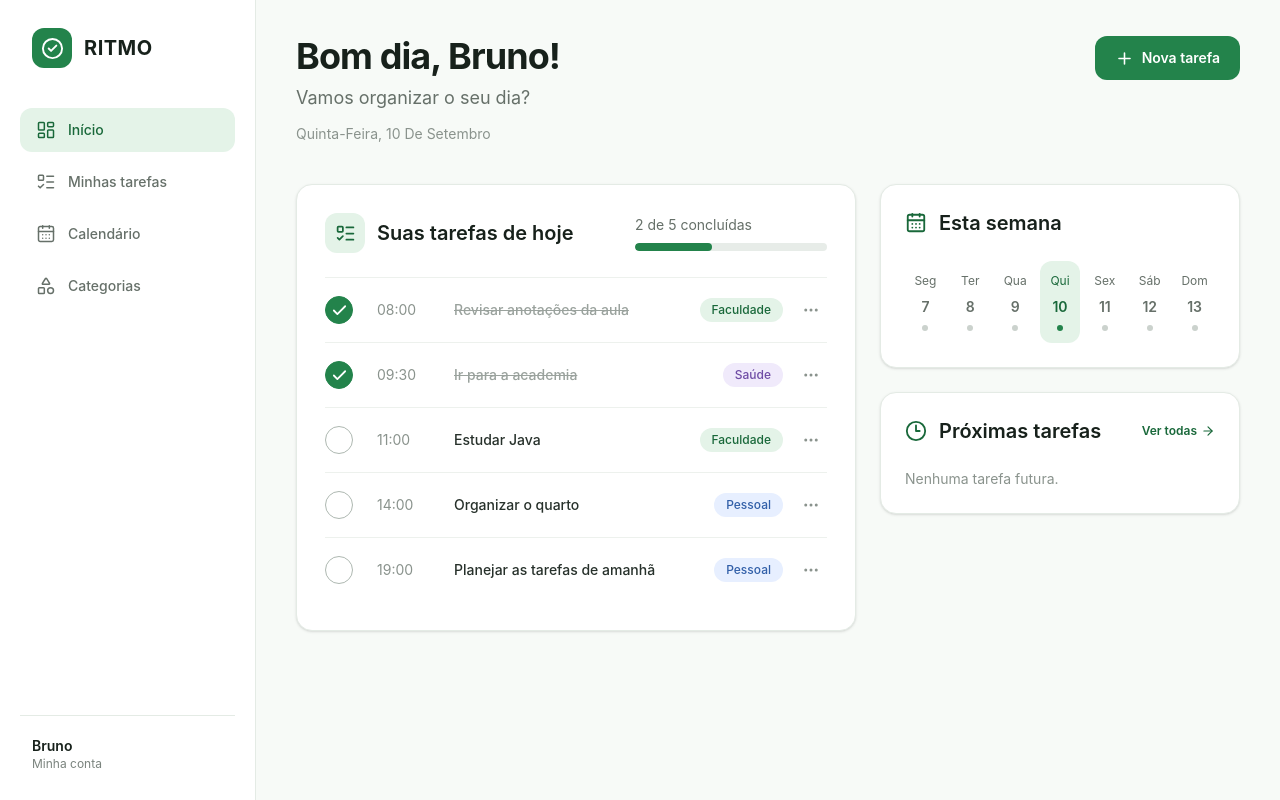
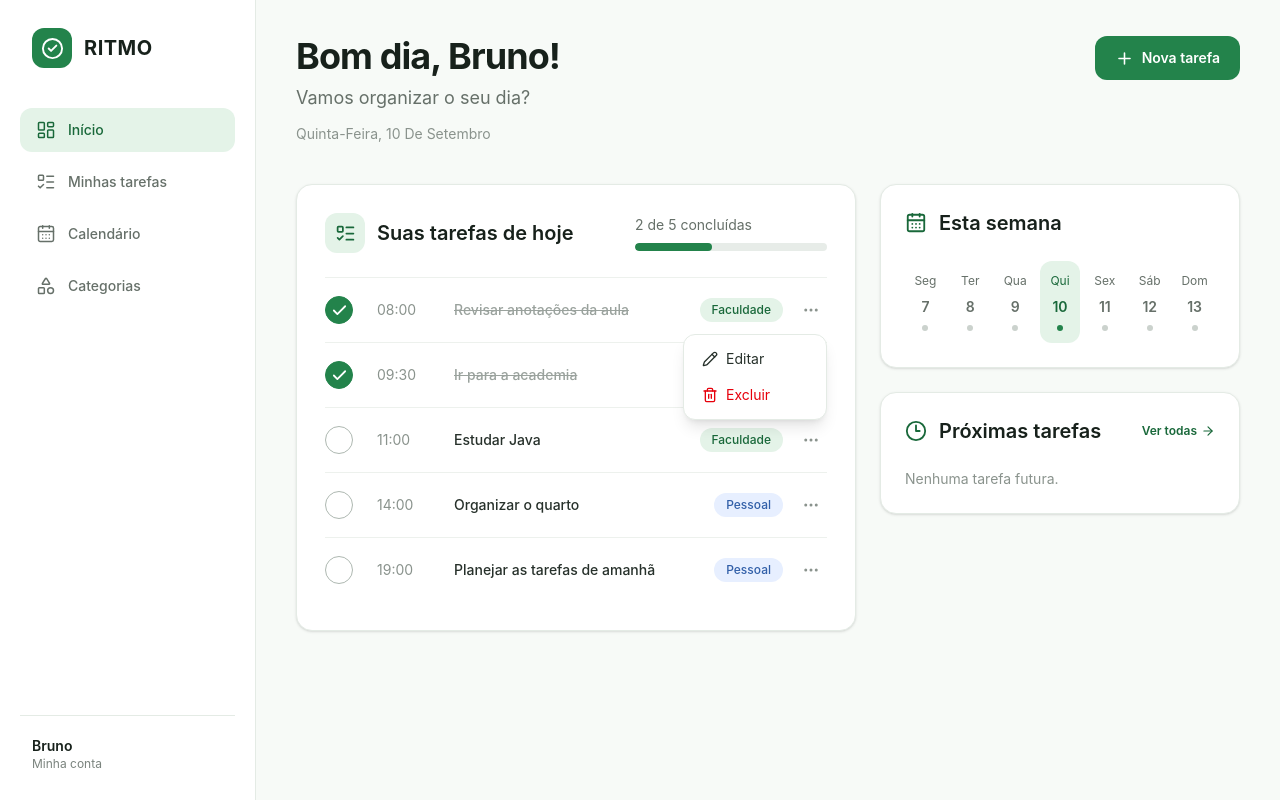
Before and after one commit to br330a/RITMO, a React (Vite) app in the folder frontend/: page / in a window 1280 px wide. Both pictures are taken after a click on the button 811 px from the left and 310 px from the top of the page. Built offline with nearby package versions, Linux system fonts and the light colour scheme.

Commit message:
feat: adiciona ações às tarefas do dashboard

```diff
--- a/frontend/src/components/dashboard/TaskList.tsx
+++ b/frontend/src/components/dashboard/TaskList.tsx
@@ -1,14 +1,30 @@
-import { Check, ListTodo, MoreHorizontal } from 'lucide-react'
+import { useState } from 'react'
+import {
+  Check,
+  ListTodo,
+  MoreHorizontal,
+  Pencil,
+  Trash2,
+} from 'lucide-react'
 import { categoryStyles } from '../../constants/categoryStyles'
 import type { Task } from '../../types/task'
 
 type TaskListProps = {
   tasks: Task[]
   onToggleTask: (taskId: string) => void
+  onEditTask: (task: Task) => void
+  onDeleteTask: (task: Task) => void
 }
 
+export function TaskList({
+  tasks,
+  onToggleTask,
+  onEditTask,
+  onDeleteTask,
+}: TaskListProps) {
+  const [openMenuTaskId, setOpenMenuTaskId] =
+    useState<string | null>(null)
 
-export function TaskList({ tasks, onToggleTask }: TaskListProps) {
   const completedTasks = tasks.filter((task) => task.completed).length
   const progress = tasks.length
     ? Math.round((completedTasks / tasks.length) * 100)
@@ -41,6 +57,17 @@ export function TaskList({ tasks, onToggleTask }: TaskListProps) {
         </div>
       </header>
 
+      {tasks.length === 0 ? (
+        <div className="py-12 text-center">
+          <p className="font-medium text-[#27312b]">
+            Nenhuma tarefa para hoje
+          </p>
+
+          <p className="mt-1 text-sm text-[#8a938d]">
+            Aproveite o dia ou crie uma nova tarefa.
+          </p>
+        </div>
+      ) : (
         <div>
           {tasks.map((task) => (
             <div
@@ -62,10 +89,14 @@ export function TaskList({ tasks, onToggleTask }: TaskListProps) {
                     : 'border-[#aeb8b1] bg-white hover:border-[#23834b]',
                 ].join(' ')}
               >
-              {task.completed && <Check size={17} strokeWidth={2.5} />}
+                {task.completed && (
+                  <Check size={17} strokeWidth={2.5} />
+                )}
               </button>
 
-            <span className="text-sm text-[#8a938d]">{task.time}</span>
+              <span className="text-sm text-[#8a938d]">
+                {task.time}
+              </span>
 
               <span
                 className={[
@@ -87,16 +118,53 @@ export function TaskList({ tasks, onToggleTask }: TaskListProps) {
                 {task.category}
               </span>
 
+              <div className="relative">
                 <button
                   type="button"
-              aria-label={`Mais opções para ${task.title}`}
+                  onClick={() =>
+                    setOpenMenuTaskId((currentId) =>
+                      currentId === task.id ? null : task.id,
+                    )
+                  }
+                  aria-label={`Ações para ${task.title}`}
+                  aria-expanded={openMenuTaskId === task.id}
                   className="grid size-8 cursor-pointer place-items-center rounded-lg text-[#8a938d] hover:bg-[#f3f7f3]"
                 >
                   <MoreHorizontal size={18} />
                 </button>
+
+                {openMenuTaskId === task.id && (
+                  <div className="absolute top-10 right-0 z-20 w-36 rounded-xl border border-[#e4ebe5] bg-white p-1.5 shadow-lg">
+                    <button
+                      type="button"
+                      onClick={() => {
+                        onEditTask(task)
+                        setOpenMenuTaskId(null)
+                      }}
+                      className="flex w-full cursor-pointer items-center gap-2 rounded-lg px-3 py-2 text-sm text-[#27312b] hover:bg-[#f3f7f3]"
+                    >
+                      <Pencil size={16} />
+                      Editar
+                    </button>
+
+                    <button
+                      type="button"
+                      onClick={() => {
+                        onDeleteTask(task)
+                        setOpenMenuTaskId(null)
+                      }}
+                      className="flex w-full cursor-pointer items-center gap-2 rounded-lg px-3 py-2 text-sm text-red-600 hover:bg-red-50"
+                    >
+                      <Trash2 size={16} />
+                      Excluir
+                    </button>
+                  </div>
+                )}
+              </div>
             </div>
           ))}
         </div>
+      )}
     </article>
   )
 }
--- a/frontend/src/pages/DashboardPage.tsx
+++ b/frontend/src/pages/DashboardPage.tsx
@@ -7,9 +7,21 @@ import { WeekOverview } from '../components/dashboard/WeekOverview'
 import { useTasks } from '../hooks/useTasks'
 import { getLocalDateValue } from '../utils/date'
 
+import { ConfirmDeleteModal } from '../components/tasks/ConfirmDeleteModal'
+import type { Task } from '../types/task'
+
 export function DashboardPage() {
-  const { tasks, createTask, toggleTask } = useTasks()
+  const {
+    tasks,
+    createTask,
+    updateTask,
+    toggleTask,
+    deleteTask,
+  } = useTasks()
   const [isModalOpen, setIsModalOpen] = useState(false)
+
+  const [taskToEdit, setTaskToEdit] = useState<Task | null>(null)
+  const [taskToDelete, setTaskToDelete] = useState<Task | null>(null)
 
   const today = getLocalDateValue()
   const todayTasks = tasks.filter((task) => task.dueDate === today)
@@ -52,6 +64,8 @@ export function DashboardPage() {
           <TaskList
             tasks={todayTasks}
             onToggleTask={toggleTask}
+            onEditTask={setTaskToEdit}
+            onDeleteTask={setTaskToDelete}
           />
 
           <aside className="flex flex-col gap-6">
@@ -67,6 +81,28 @@ export function DashboardPage() {
           onSubmit={createTask}
         />
       )}
+
+      {taskToEdit && (
+        <TaskFormModal
+          key={taskToEdit.id}
+          task={taskToEdit}
+          onClose={() => setTaskToEdit(null)}
+          onSubmit={(taskData) =>
+            updateTask(taskToEdit.id, taskData)
+          }
+        />
+      )}
+
+      {taskToDelete && (
+        <ConfirmDeleteModal
+          taskTitle={taskToDelete.title}
+          onCancel={() => setTaskToDelete(null)}
+          onConfirm={() => {
+            deleteTask(taskToDelete.id)
+            setTaskToDelete(null)
+          }}
+        />
+      )}
     </>
   )
 }
```
Lines whose indentation alone changed are shown as unchanged.
